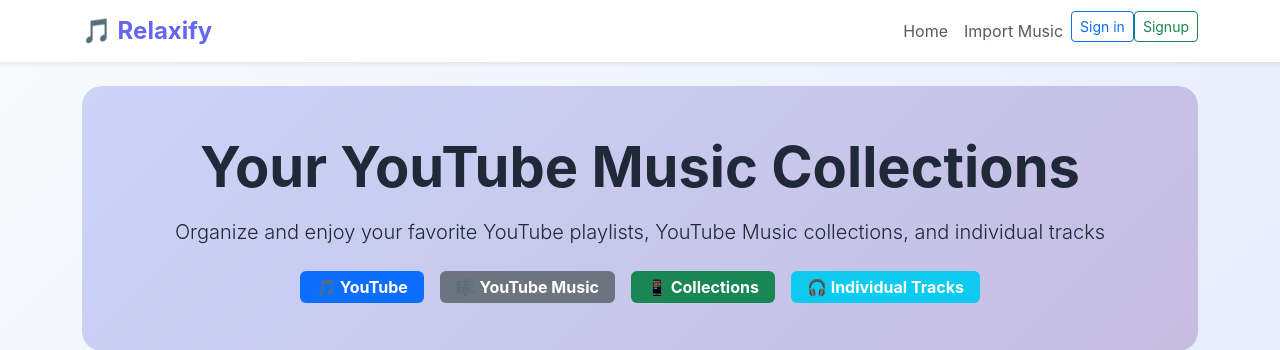
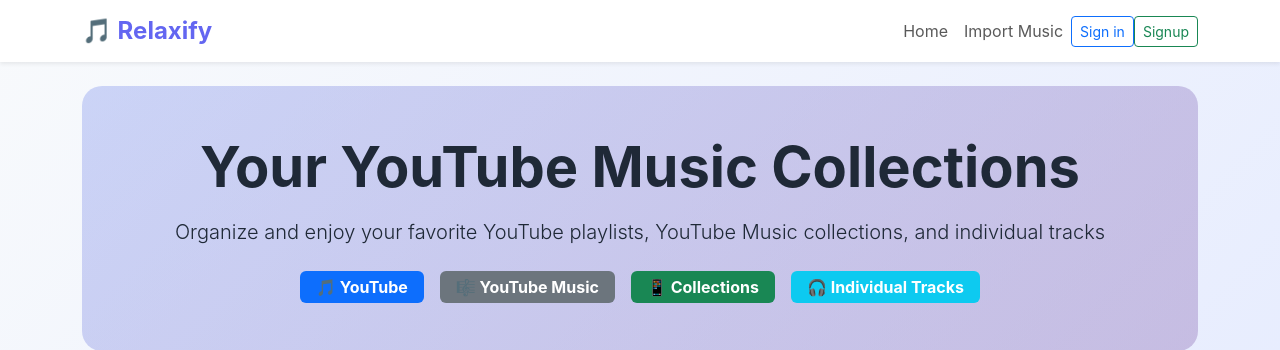
Before and after one commit to marobo/relaxify, a Django app: page / in a window 1280 px wide. Shown: the top 350 px of the page. Run offline with Django 5.2, Linux system fonts and the light colour scheme; data that the repository does not hold is empty.

Commit message:
align header items to center

```diff
--- a/templates/base.html
+++ b/templates/base.html
@@ -65,7 +65,7 @@
             </button>
 
             <div class="collapse navbar-collapse" id="navbarNav">
-                <ul class="navbar-nav ms-auto">
+                <ul class="navbar-nav ms-auto d-flex align-items-center">
                     <li class="nav-item">
                         <a class="nav-link" href="{% url 'playlists:home' %}">Home</a>
                     </li>
```
